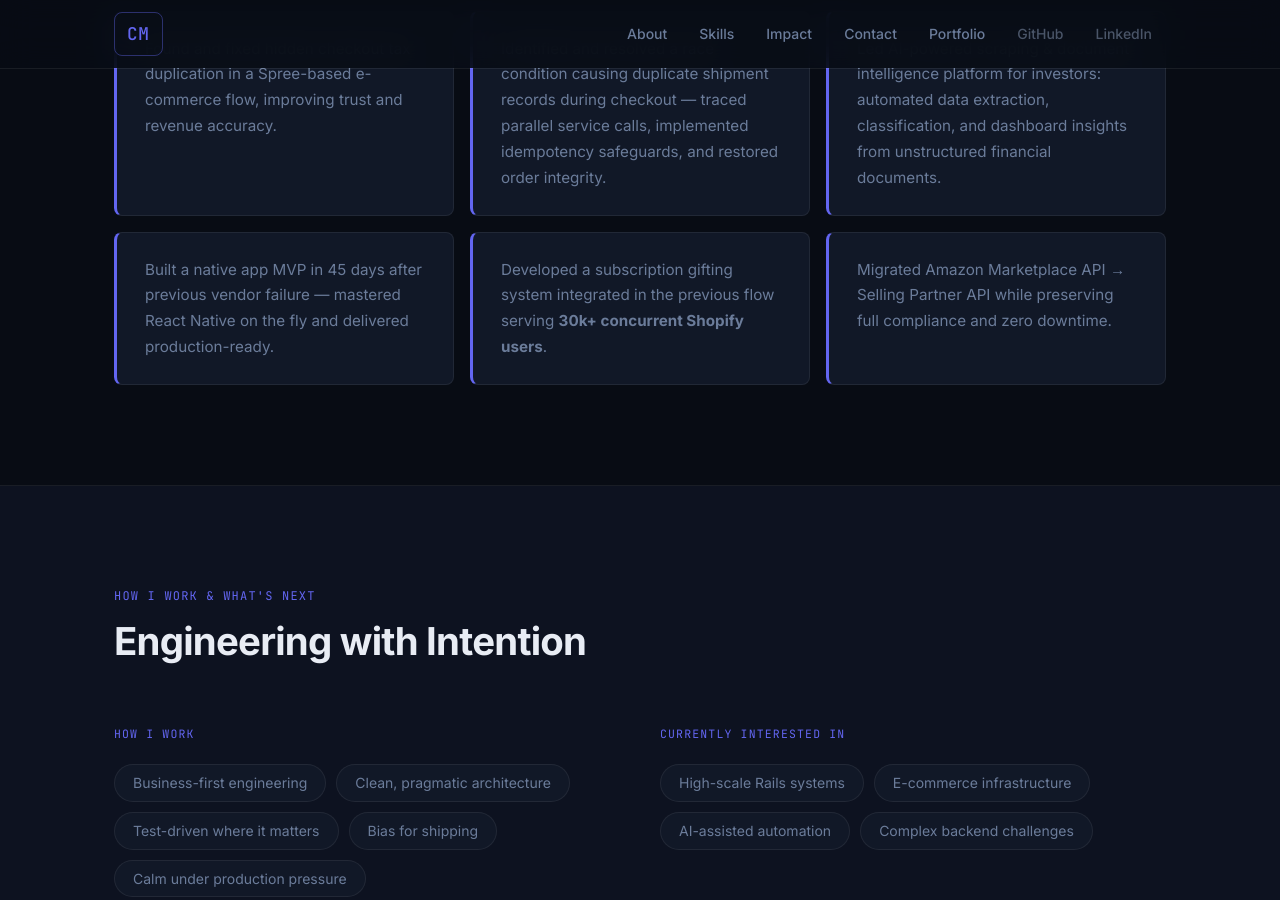
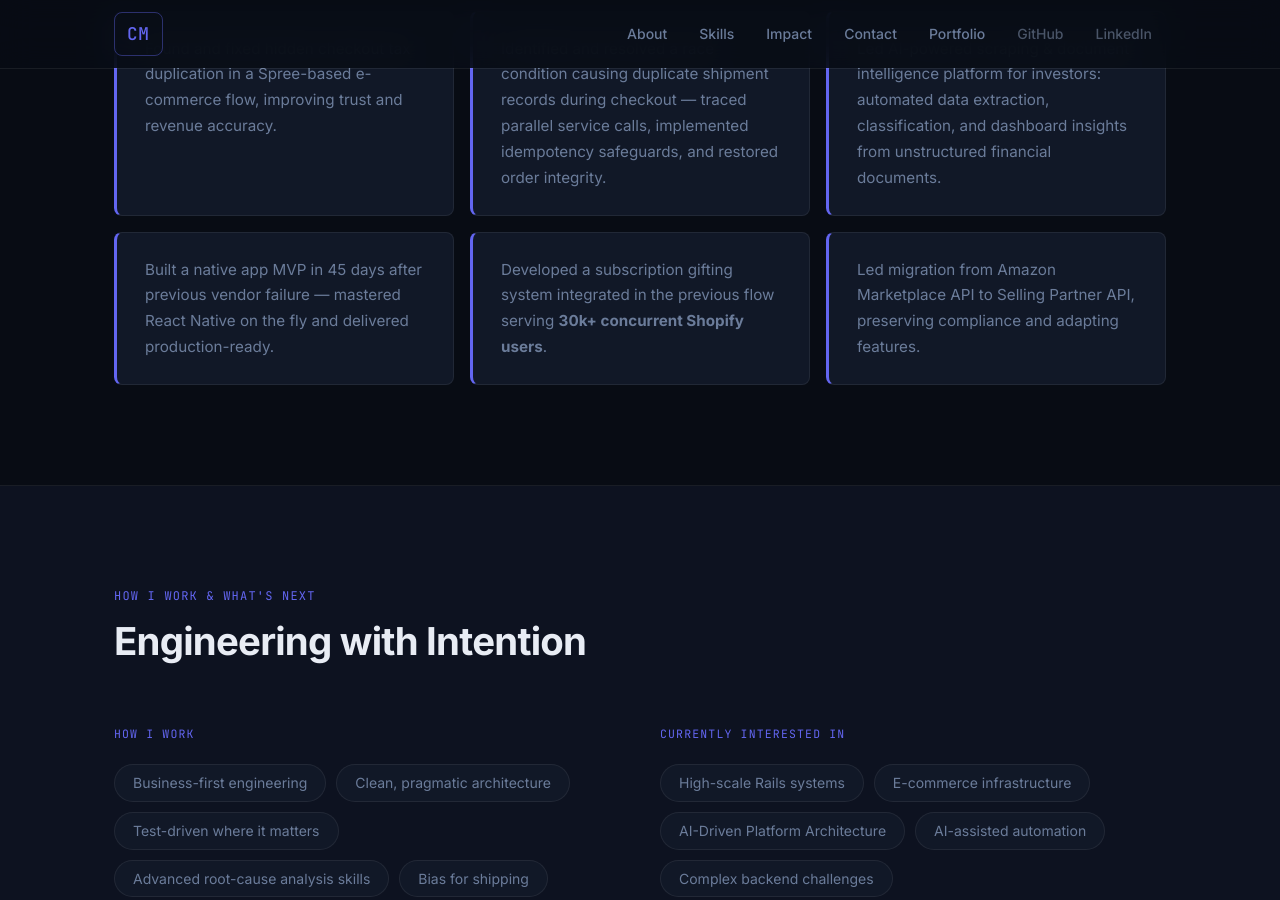
Before and after one commit to cassio-maletich/cassio-maletich.github.io, a Jekyll site: the page built from index.html, in a window 1280 px wide and 900 px high, scrolled down 2055 px. Built offline with Jekyll 4.4.1, drawn with Linux system fonts in a browser that asks for light colours; some of the changed text lies outside the part shown.

Commit message:
More text adjusts

```diff
--- a/index.html
+++ b/index.html
@@ -117,7 +117,7 @@ title: "Cássio Maletich — Senior Full-Stack Engineer"
           users</strong>.
       </div>
       <div class="impact-item fade-in">
-        Migrated Amazon Marketplace API → Selling Partner API while preserving full compliance and zero downtime.
+        Led migration from Amazon Marketplace API to Selling Partner API, preserving compliance and adapting features.
       </div>
     </div>
   </div>
@@ -140,6 +140,7 @@ title: "Cássio Maletich — Senior Full-Stack Engineer"
           <span class="phil-tag">Business-first engineering</span>
           <span class="phil-tag">Clean, pragmatic architecture</span>
           <span class="phil-tag">Test-driven where it matters</span>
+          <span class="phil-tag">Advanced root-cause analysis skills</span>
           <span class="phil-tag">Bias for shipping</span>
           <span class="phil-tag">Calm under production pressure</span>
         </div>
@@ -150,6 +151,7 @@ title: "Cássio Maletich — Senior Full-Stack Engineer"
         <div class="phil-tags">
           <span class="phil-tag">High-scale Rails systems</span>
           <span class="phil-tag">E-commerce infrastructure</span>
+          <span class="phil-tag">AI-Driven Platform Architecture</span>
           <span class="phil-tag">AI-assisted automation</span>
           <span class="phil-tag">Complex backend challenges</span>
         </div>
@@ -164,7 +166,7 @@ title: "Cássio Maletich — Senior Full-Stack Engineer"
 <section class="contact" id="contact">
   <div class="container">
     <div class="fade-in">
-      <h2 class="contact-title">Let's build something that scales.</h2>
+      <h2 class="contact-title">Let's build something that impacts.</h2>
       <p class="contact-desc">Open to challenging projects, consulting, and senior engineering roles.</p>
       <div class="contact-buttons">
         <a href="{{ site.author.email }}" class="btn btn-primary">Contact Me</a>
```
